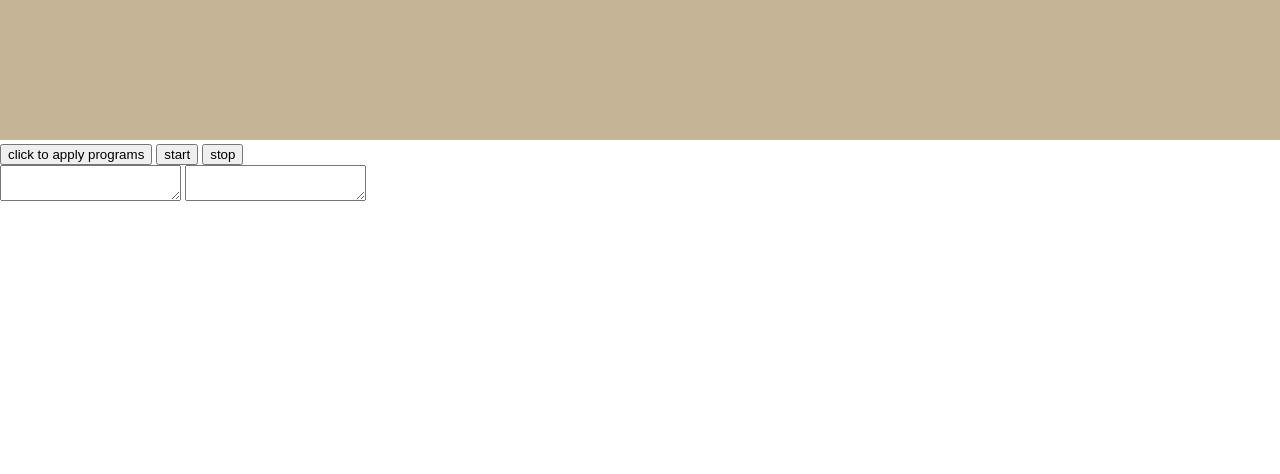
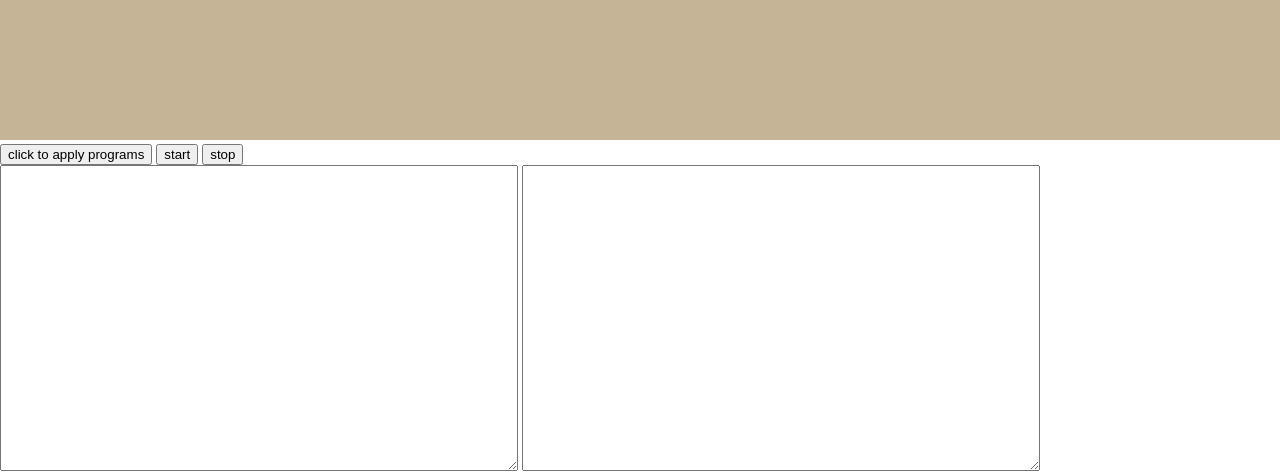
Before and after one commit to a-ori-a/hockey, a plain HTML site: page index.html in a window 1280 px wide. Shown: the part 500-974 px from the top of the page. Before the commit the page ends 800 px from the top, so only its background shows below. Drawn offline with Linux system fonts and the light colour scheme.

Commit message:
Update style.css

```diff
--- a/style.css
+++ b/style.css
@@ -5,3 +5,9 @@ canvas {
     background-color: #C6B497;
     width: 100%;
 }
+
+textarea {
+    display: inline-block;
+    width: 40%;
+    height: 300px;
+}
```
